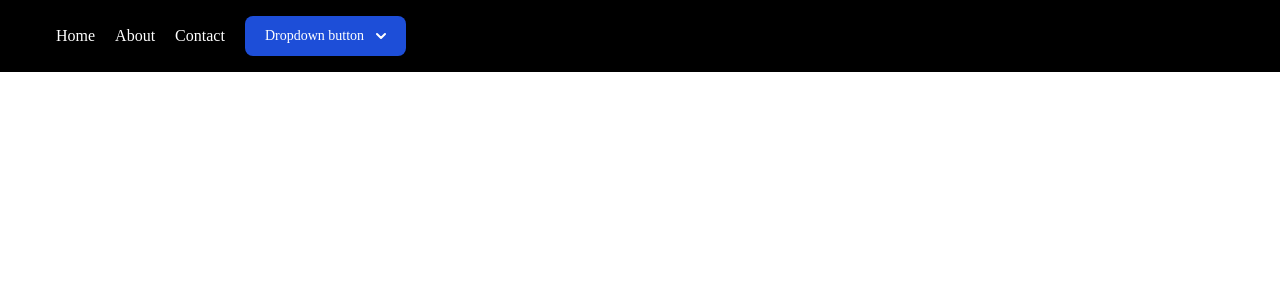
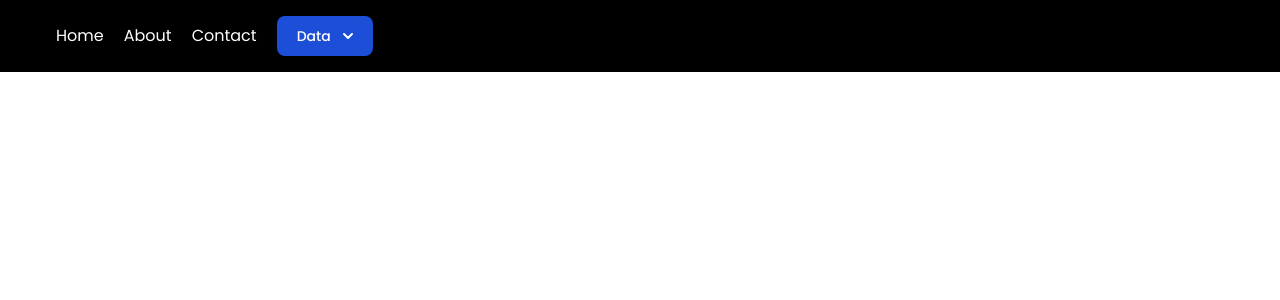
Before and after one commit to Ravsst2004/belajar-php-stikom, a PHP site: page /index.php in a window 1280 px wide. Shown: the top 300 px of the page. Run offline with PHP 8.4, Linux system fonts and the light colour scheme; some libraries are stand-ins or nearby versions.

Commit message:
Add font Poppins

```diff
--- a/src/layouts/header.php
+++ b/src/layouts/header.php
@@ -21,7 +21,11 @@ function getTitle()
   <title><?= getTitle() ?></title>
 
   <link rel="stylesheet" href="src/css/output.css">
-  <script src="https://cdn.tailwindcss.com"></script>
+  <!-- <script src="https://cdn.tailwindcss.com"></script> -->
+
+  <link rel="preconnect" href="https://fonts.googleapis.com">
+  <link rel="preconnect" href="https://fonts.gstatic.com" crossorigin>
+  <link href="https://fonts.googleapis.com/css2?family=Poppins:ital,wght@0,100;0,200;0,300;0,400;0,500;0,600;0,700;0,800;0,900;1,100;1,200;1,300;1,400;1,500;1,600;1,700;1,800;1,900&display=swap" rel="stylesheet">
 </head>
 
 <body class="font-poppins">
--- a/src/layouts/navbar.php
+++ b/src/layouts/navbar.php
@@ -7,7 +7,7 @@
       <a href=<?= $link ?>><?= $key ?></a>
     <?php endforeach ?>
 
-    <button id="dropdownButton" data-dropdown-toggle="dropdown" class="text-white bg-blue-700 hover:bg-blue-800 focus:ring-4 focus:outline-none focus:ring-blue-300 font-medium rounded-lg text-sm px-5 py-2.5 text-center inline-flex items-center dark:bg-blue-600 dark:hover:bg-blue-700 dark:focus:ring-blue-800" type="button">Dropdown button <svg class="w-2.5 h-2.5 ms-3" aria-hidden="true" xmlns="http://www.w3.org/2000/svg" fill="none" viewBox="0 0 10 6">
+    <button id="dropdownButton" data-dropdown-toggle="dropdown" class="text-white bg-blue-700 hover:bg-blue-800 focus:ring-4 focus:outline-none focus:ring-blue-300 font-medium rounded-lg text-sm px-5 py-2.5 text-center inline-flex items-center dark:bg-blue-600 dark:hover:bg-blue-700 dark:focus:ring-blue-800" type="button">Data <svg class="w-2.5 h-2.5 ms-3" aria-hidden="true" xmlns="http://www.w3.org/2000/svg" fill="none" viewBox="0 0 10 6">
         <path stroke="currentColor" stroke-linecap="round" stroke-linejoin="round" stroke-width="2" d="m1 1 4 4 4-4" />
       </svg>
     </button>
```
